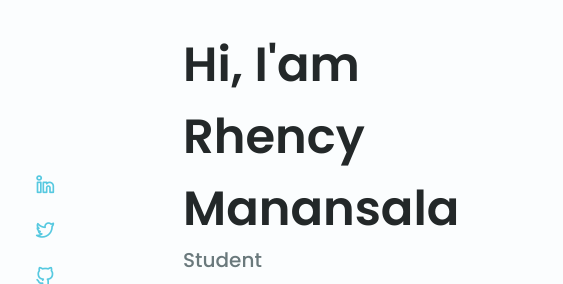
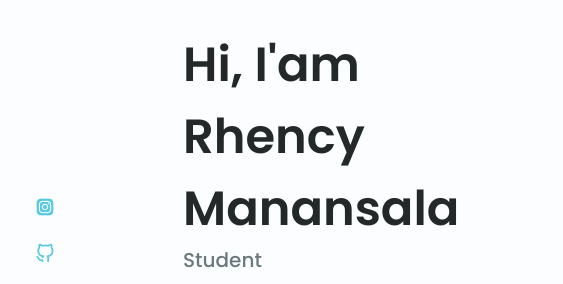
Before and after one commit to rhencyy/rhency-portfolio, a plain HTML site: page index.html in a window 1280 px wide. Shown: the part 155-439 px from the top of the page, 125-688 px from the left. Drawn offline with nearby package versions, Linux system fonts and the light colour scheme.

Commit message:
Update index.html

```diff
--- a/index.html
+++ b/index.html
@@ -74,11 +74,9 @@
                 <div class="home__container container grid">
                     <div class="home__content grid">
                         <div class="home__social">
-                            <a href="https://www.linkedin.com/in/prashanna-sathiyamoorthy-194704153/" target="_blank" class="home__social-icon">
-                                <i class="uil uil-linkedin-alt"></i>
-                            </a>
-                            <a href="https://twitter.com/prashanna01" target="_blank" class="home__social-icon">
-                                <i class="uil uil-twitter-alt"></i>
+
+                            <a href="https://www.instagram.com/ceee.0n.fire?igsh=MW5lMnJiaW91M2R4dQ==" target="_blank" class="home__social-icon">
+                                <i class="uil uil-instagram-alt"></i>
                             </a>
                             <a href="https://www.github.com" target="_blank" class="home__social-icon">
                                 <i class="uil uil-github-alt"></i>
```
